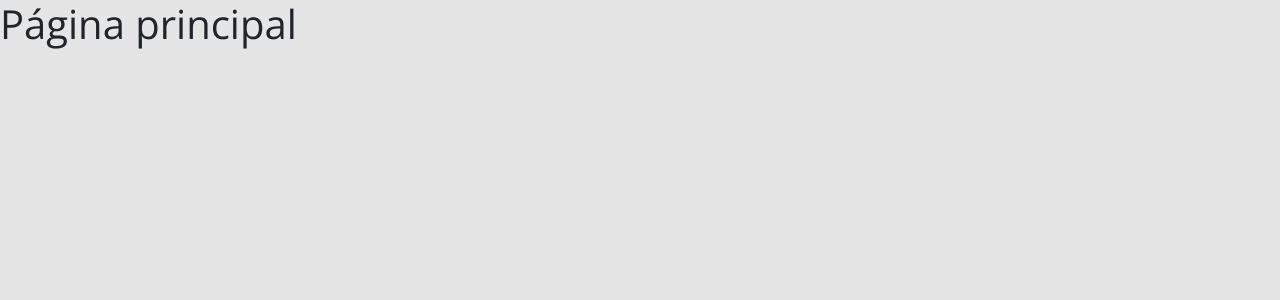
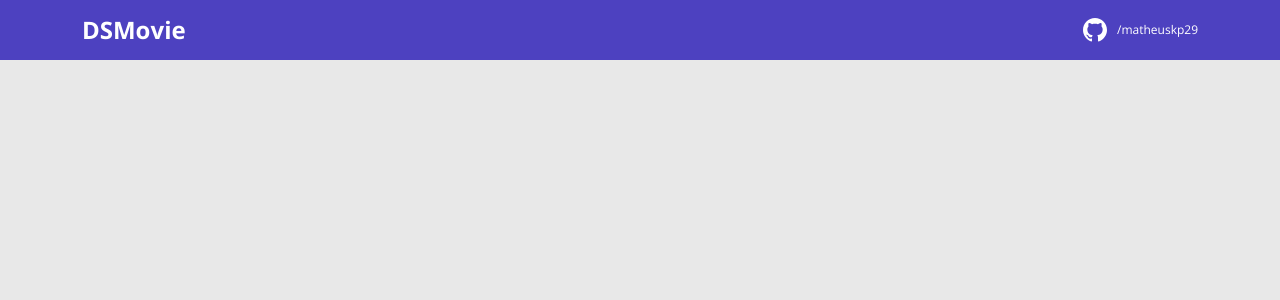
Before and after one commit to matheuskp29/dsmovie, a React (Create React App) app in the folder frontend/: page / in a window 1280 px wide. Shown: the top 300 px of the page. Built offline with nearby package versions, Linux system fonts and the light colour scheme.

Commit message:
Create Navbar

```diff
--- a/frontend/src/App.tsx
+++ b/frontend/src/App.tsx
@@ -1,9 +1,8 @@
-import React from 'react';
-
+import Navbar from "./components/Navbar";
 
 function App() {
   return (
-    <h1>Página principal</h1>
+    <Navbar />
   );
 }
 
--- /dev/null
+++ b/frontend/src/components/Navbar/index.tsx
@@ -0,0 +1,22 @@
+import { ReactComponent as GithubIcon } from 'assets/img/github.svg';
+import './styles.css';
+
+function Navbar() {
+    return (
+        <header>
+            <nav className='container'>
+                <div className='dsmovie-nav-content'>
+                    <h1>DSMovie</h1>
+                    <a href="https://github.com/matheuskp29">
+                        <div className='dsmovie-contact-container'>
+                            <GithubIcon />
+                            <p className='dsmovie-contact-link'>/matheuskp29</p>
+                        </div>
+                    </a>
+                </div>
+            </nav>
+        </header>
+    );
+}
+
+export default Navbar;
--- /dev/null
+++ b/frontend/src/components/Navbar/styles.css
@@ -0,0 +1,29 @@
+header {
+    background-color: var(--color-primary);
+    height: 60px;
+    display: flex;
+    align-items: center;
+}
+
+.dsmovie-nav-content {
+    display: flex;
+    justify-content: space-between;
+    align-items: center;
+    color: #fff;
+}
+
+.dsmovie-nav-content h1 {
+    margin: 0;
+    font-weight: 700;
+    font-size: 24px;
+}
+
+.dsmovie-contact-container {
+    display: flex;
+    align-items: center;
+}
+
+.dsmovie-contact-link {
+    margin: 0 0 0 10px;
+    font-size: 12px;
+}
--- a/frontend/src/index.css
+++ b/frontend/src/index.css
@@ -10,7 +10,7 @@
 }
 
 html, body {
-    background-color: #E5E5E5;
+    background-color: #e8e8e8;
 }
 
 a, a:hover {
--- a/frontend/tsconfig.json
+++ b/frontend/tsconfig.json
@@ -1,5 +1,6 @@
 {
   "compilerOptions": {
+    "baseUrl": "./src",
     "target": "es5",
     "lib": [
       "dom",
```
Also changed, not shown: frontend/src/assets/img/github.svg (added).
